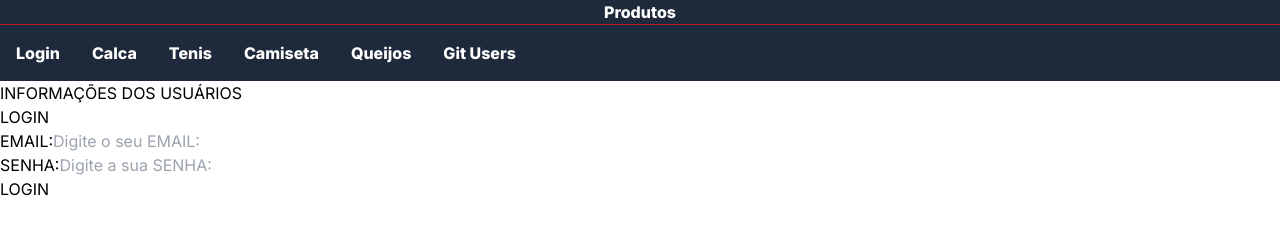
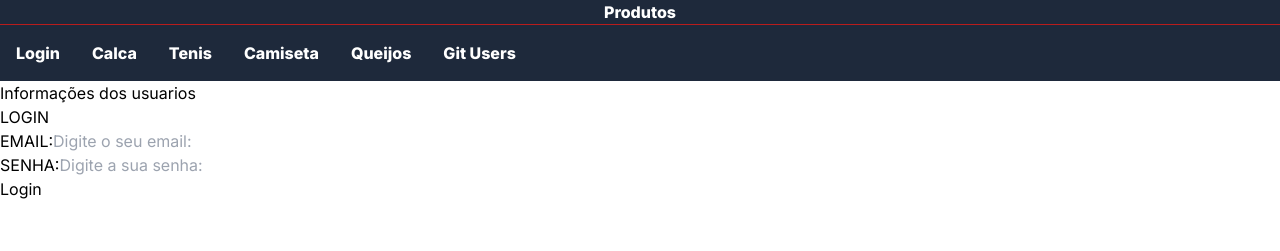
Before and after one commit to nicollyADS/loja-spa-1tdspv, a Next.js app: page /login in a window 1280 px wide. Shown: the top 251 px of the page. Built offline with nearby package versions, Linux system fonts and the light colour scheme.

Commit message:
começando login com POST

```diff
--- a/src/app/login/page.jsx
+++ b/src/app/login/page.jsx
@@ -1,59 +1,56 @@
-"use client"
-
+'use client'
 import { useState } from "react"
 
 export default function Login() {
 
-    //use state para comportar o usuario
+    const [msgstatus, setMsgStatus] = useState("")
 
+    //criando um useState para comportar o usuario
     const [usuario, setUsuario] = useState({
-        "email": "",
-        "senha": ""
-    })
-
-    //preenchimento do form
+        "email":"",
+        "senha":""
+    });
+    //função de preenchimento do FORM...
     const handleChange = (e)=>{
-        //Destructuring
+        //Destruturing
         const{name, value} = e.target;
-
-        //Preenchendo o campo utilizando useState com SPREAD + onChange:
-        setUsuario({...usuario,[name]:value})
+        //Prenchendo o campo, utilizando o useState com SPREAD + OnChance:
+        setUsuario({...usuario,[name]:value});
     }
 
-    //validação e envio de dados
-    const handleSubmit = async (e) => {
+    //Função de validação e ENVIO dos dados.
+    const handleSubmit = async (e)=> {
         e.preventDefault();
 
-        try{
-            const response = await fetch("http://localhost:3000/api/base/base-users/0",{
+
+        try {
+            const response = await fetch("http://localhost:3000/api/base/base-users/0", {
                 method: "POST",
                 headers:{
-                    "content-Type": "application/json"
+                    "Content-Type":"aplication/json"
                 },
                 body: JSON.stringify(usuario)
-            })
+            });
+            if(response.ok){
+                let status = await response.json();
 
-            if(response.ok){
+                if(status.status == true){
+                    setMsgStatus("Login realizado com SUCESSO!");
+                }else{
+                    setMsgStatus("USUARIO OU SENHA INVÁLIDOS!");
 
-                let status = response.json().status;
+                }
+            }
+        } catch (error) {
 
-                if(status){
-                    console.log("USUARIO VALIDADO COM SUCESSO")
-                }else{
-                    console.log("USUARIO OU SENHA INVÁLIDOS")
         }
     }
 
-        }catch(error) {
-
-        }
-
-    }
-
-
   return (
     <div>
-          <h1>INFORMAÇÕES DOS USUÁRIOS</h1>
+        <h1>Informações dos usuarios</h1>
+
+            <h2>{msgstatus}</h2>
 
         <div>
             <form onSubmit={handleSubmit}>
@@ -61,14 +58,16 @@ export default function Login() {
                     <legend>LOGIN</legend>
                     <div>
                         <label htmlFor="idEmail">EMAIL:</label>
-                          <input type="email" name="email" id="idEmail" placeholder="Digite o seu EMAIL:" value={usuario.email} onChange={handleChange}  />
+                        <input type="email" name="email" id="idEmail" placeholder="Digite o seu email:"
+                        value={usuario.email} onChange={handleChange}/>
                     </div>
                     <div>
                         <label htmlFor="idSenha">SENHA:</label>
-                          <input type="password" name="senha" id="idSenha" placeholder="Digite a sua SENHA:" value={usuario.senha}  onChange={handleChange} />
+                        <input type="password" name="senha" id="idSenha" placeholder="Digite a sua senha:"
+                        value={usuario.senha} onChange={handleChange}/>
                     </div>
                     <div>
-                          <button>LOGIN</button>
+                        <button>Login</button>
                     </div>
                 </fieldset>
             </form>
```
Lines whose indentation alone changed are shown as unchanged.
